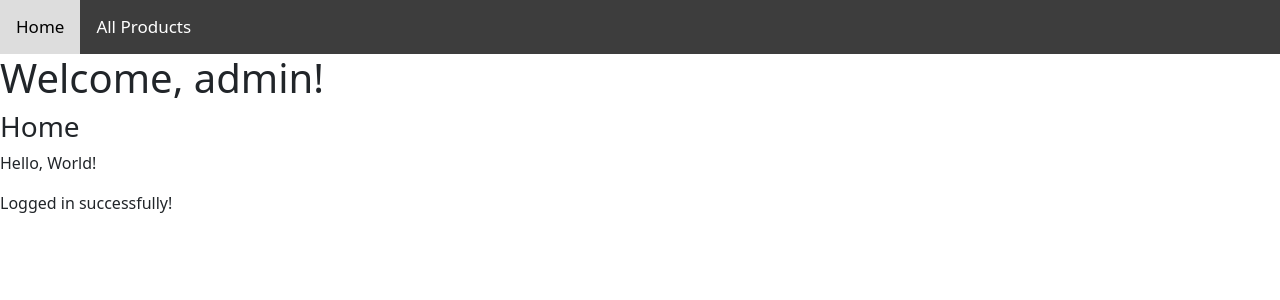
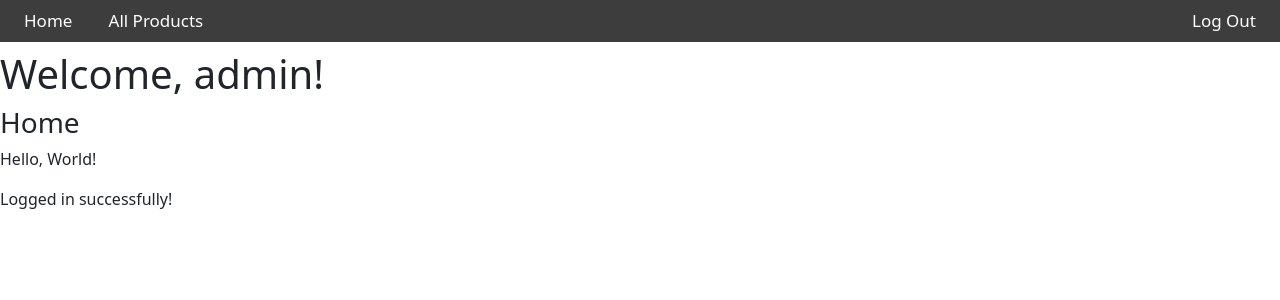
Before and after one commit to BryanTYTan/content-access-system, a Flask app: page /home in a window 1280 px wide. Shown: the top 300 px of the page. Run offline with Flask 3, Linux system fonts and the light colour scheme; a user stored in the database is signed in; parts of the project's set-up code (start-up, migrations or seed data) failed here and were passed over.

Commit message:
Added more styling and logout function

```diff
--- a/Flask_app/database_access.py
+++ b/Flask_app/database_access.py
@@ -46,6 +46,7 @@
 
 def is_subscription_valid(producT_id, user_id):
     # TODO
+    return
 
 def _publish_pack(pack_id, user_id):
     reply = {
--- a/Flask_app/routes/auth.py
+++ b/Flask_app/routes/auth.py
@@ -40,7 +40,7 @@
     session.pop('loggedin', None)
     session.pop('id', None)
     session.pop('username', None)
-    return redirect(url_for('login'))
+    return redirect(url_for('auth.login'))
 
 @auth.route('/register', methods=['GET', 'POST'])
 def register():
--- a/Flask_app/static/styles/base.css
+++ b/Flask_app/static/styles/base.css
@@ -6,7 +6,6 @@
 
 /* Style the links inside the navigation bar */
 .topnav a {
-  float: left;
   color: white;
   text-align: center;
   padding: 14px 16px;
--- a/Flask_app/templates/base.html
+++ b/Flask_app/templates/base.html
@@ -13,9 +13,14 @@
 </head>
 
 <body>
-    <div class="topnav">
-        <a href="{{ url_for('main.home')}}">Home</a>
-        <a href="{{ url_for('main.all_products')}}">All Products</a>
+    <div class="topnav d-flex p-2 mb-2">
+        <div id="topnav_left" class="me-auto">
+            <a href="{{ url_for('main.home')}}">Home</a>
+            <a href="{{ url_for('main.all_products')}}">All Products</a>
+        </div>
+        <div id="topnav_right">
+            <a href="{{ url_for('auth.logout')}}">Log Out</a>
+        </div>
     </div>
     {% block content %}{% endblock %}
 
--- a/Flask_app/templates/product_list.html
+++ b/Flask_app/templates/product_list.html
@@ -20,9 +20,9 @@
                 {% if values['owned_prods'][product.id] %}
                     <span class="badge bg-primary">Owner</span>
                 {% elif values['subbed_prods'][product.id] %}
-                    <span class="badge bg-success">Subscribed</span>
+                    <span class="badge bg-light text-dark">Subscribed</span>
                 {% else %}
-                    <span class="badge bg-light text-dark">Unsubscribed</span>
+                    <span class="badge bg-success">Available</span>
                 {% endif %}
             </p>
             <a href="#" class="btn btn-primary">
```
